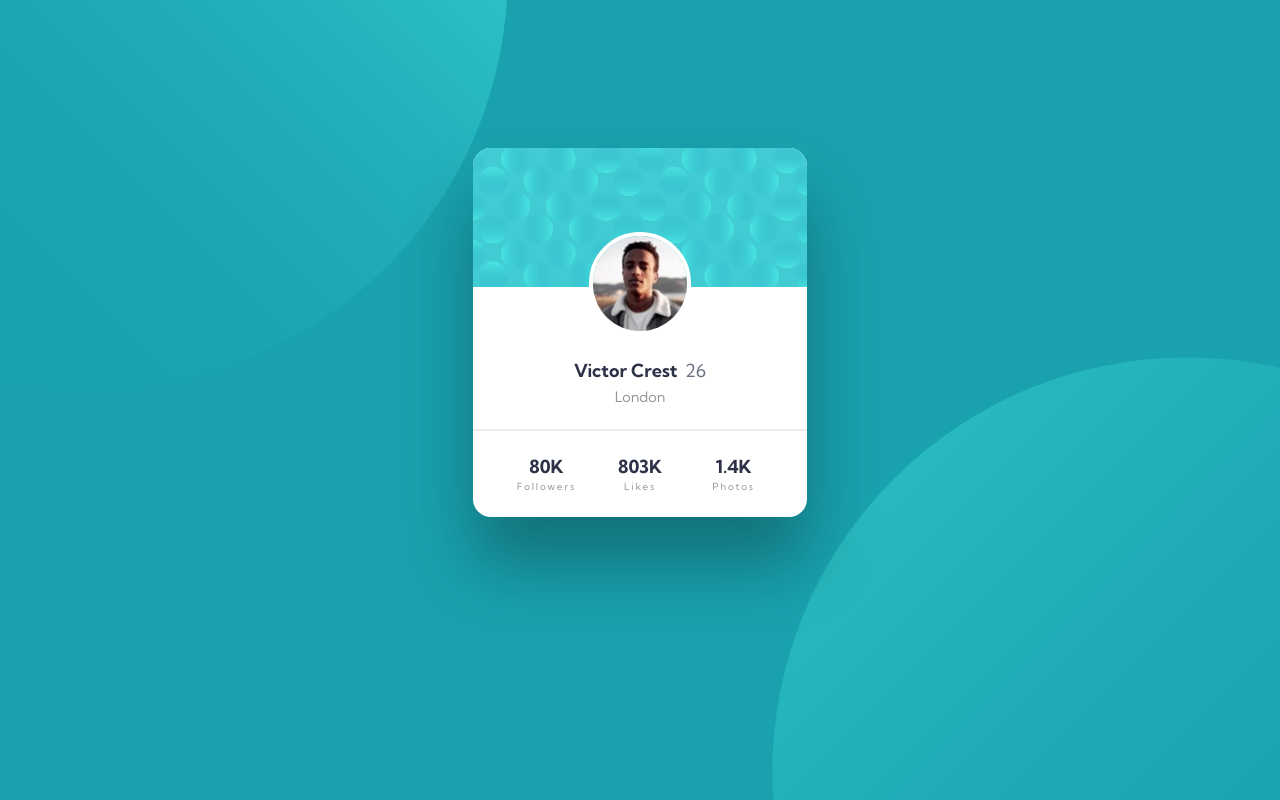
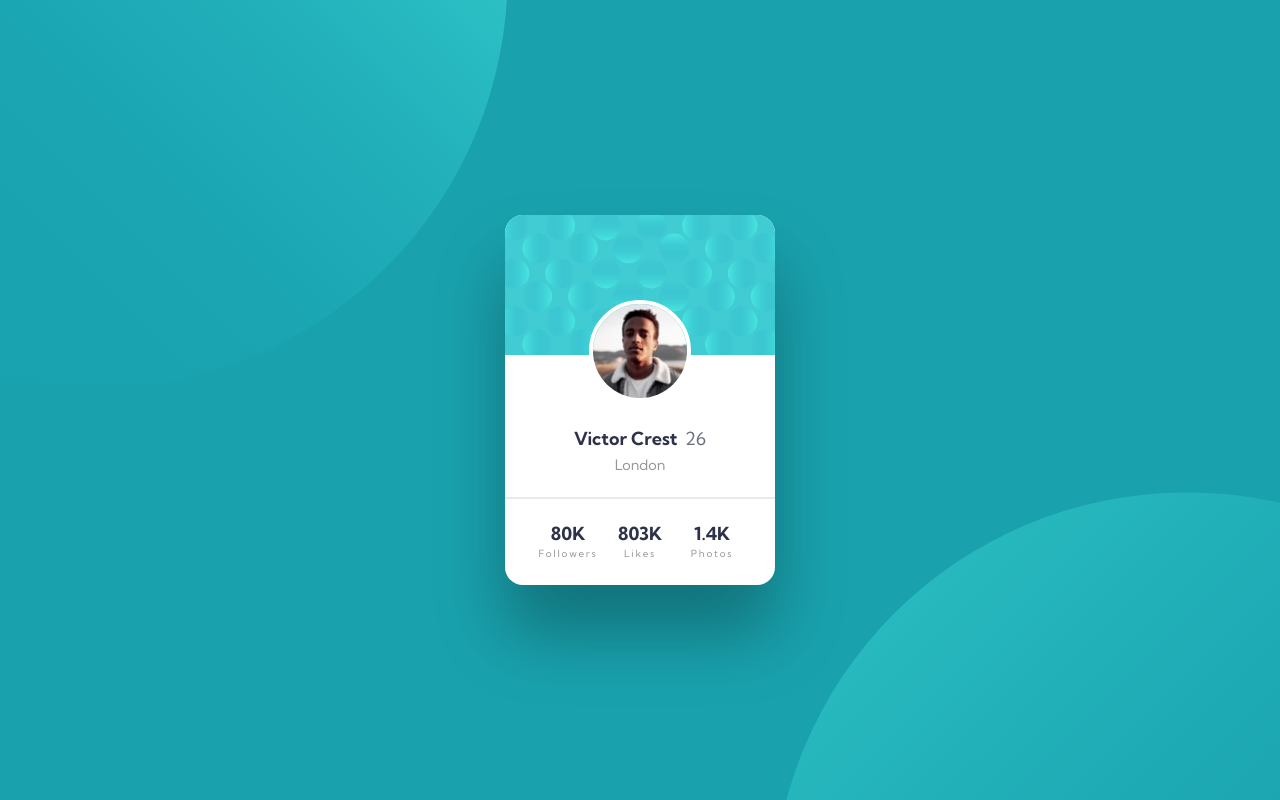
Before and after one commit to jarher/profileCardComponent, a plain HTML site: page index.html in a window 1280 px wide. Drawn offline with Linux system fonts and the light colour scheme.

Commit message:
add changes

```diff
--- a/styles.css
+++ b/styles.css
@@ -123,8 +123,15 @@ hr {
 }
 @media (min-width: 1024px) {
   body {
+    height: 100vh;
+    display: flex;
+    align-items: center;
+    justify-content: center;
     background-size: clamp(36rem, 100%, 46rem);
     background-position: left -320px top -440px, right -320px bottom -520px;
+  }
+  main {
+    margin: 0 auto;
   }
 }
 @media (min-width: 1440px) {
```
